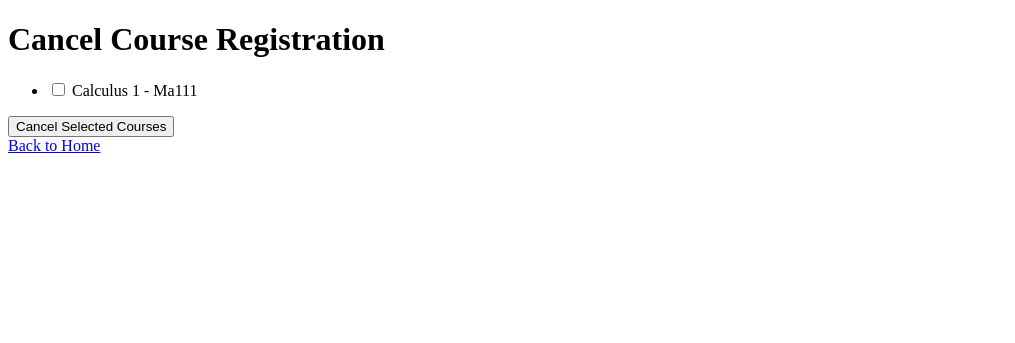
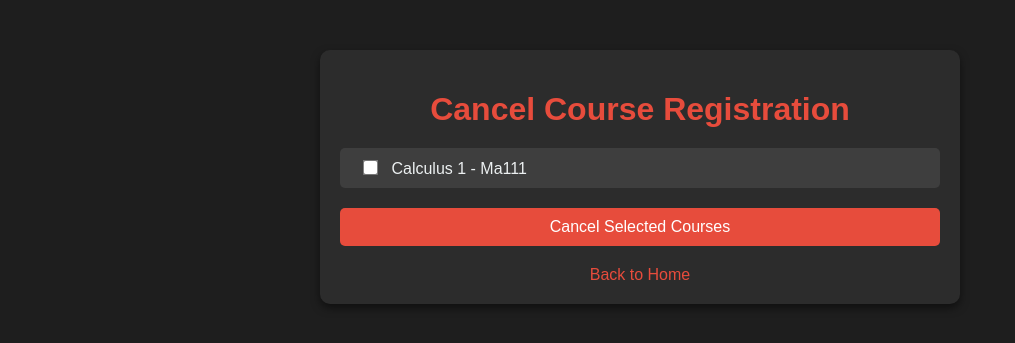
Before and after one commit to 6610625045/AS2_Cn331, a Django app: page /cancel_course/ in a window 1280 px wide. Shown: the top 343 px of the page, without its empty margins (0-1015 px from the left). Run offline with Django 5.2, Linux system fonts and the light colour scheme; a user stored in the database is signed in; data comes from the database, SQL or seed files in the repository.

Commit message:
Finished

```diff
--- a/myproject/cancel_course/templates/cancel_course/cancel_course.html
+++ b/myproject/cancel_course/templates/cancel_course/cancel_course.html
@@ -3,9 +3,94 @@
 <head>
     <meta charset="UTF-8">
     <meta name="viewport" content="width=device-width, initial-scale=1.0">
-    <title>Cancel Course</title>
+    <title>Cancel Course Registration</title>
+    <style>
+        body {
+            font-family: 'Arial', sans-serif;
+            background-color: #1e1e1e;
+            color: #ecf0f1;
+            margin: 0;
+            padding: 0;
+        }
+
+        .container {
+            max-width: 600px;
+            margin: 50px auto;
+            padding: 20px;
+            background-color: #2c2c2c;
+            border-radius: 10px;
+            box-shadow: 0 4px 8px rgba(0, 0, 0, 0.5);
+        }
+
+        h1 {
+            text-align: center;
+            color: #e74c3c;
+            margin-bottom: 20px;
+        }
+
+        form ul {
+            list-style-type: none;
+            padding: 0;
+        }
+
+        form li {
+            padding: 10px;
+            margin-bottom: 10px;
+            background-color: #3e3e3e;
+            border-radius: 5px;
+            display: flex;
+            align-items: center;
+        }
+
+        .no-courses {
+            text-align: center;
+            color: #c0392b;
+        }
+
+        label {
+            font-size: 16px;
+            margin-left: 10px;
+            flex: 1;
+        }
+
+        input[type="checkbox"] {
+            transform: scale(1.2);
+            margin-right: 10px;
+        }
+
+        button {
+            display: block;
+            width: 100%;
+            padding: 10px;
+            background-color: #e74c3c;
+            color: white;
+            border: none;
+            border-radius: 5px;
+            font-size: 16px;
+            cursor: pointer;
+            transition: background-color 0.3s ease;
+            margin-top: 20px;
+        }
+
+        button:hover {
+            background-color: #c0392b;
+        }
+
+        a {
+            display: block;
+            text-align: center;
+            margin-top: 20px;
+            color: #e74c3c;
+            text-decoration: none;
+        }
+
+        a:hover {
+            text-decoration: underline;
+        }
+    </style>
 </head>
 <body>
+    <div class="container">
         <h1>Cancel Course Registration</h1>
         <form method="POST">
             {% csrf_token %}
@@ -26,5 +111,6 @@
             <button type="submit">Cancel Selected Courses</button>
         </form>
         <a href="{% url 'home' %}">Back to Home</a>
+    </div>
 </body>
 </html>
```
Lines whose indentation alone changed are shown as unchanged.
